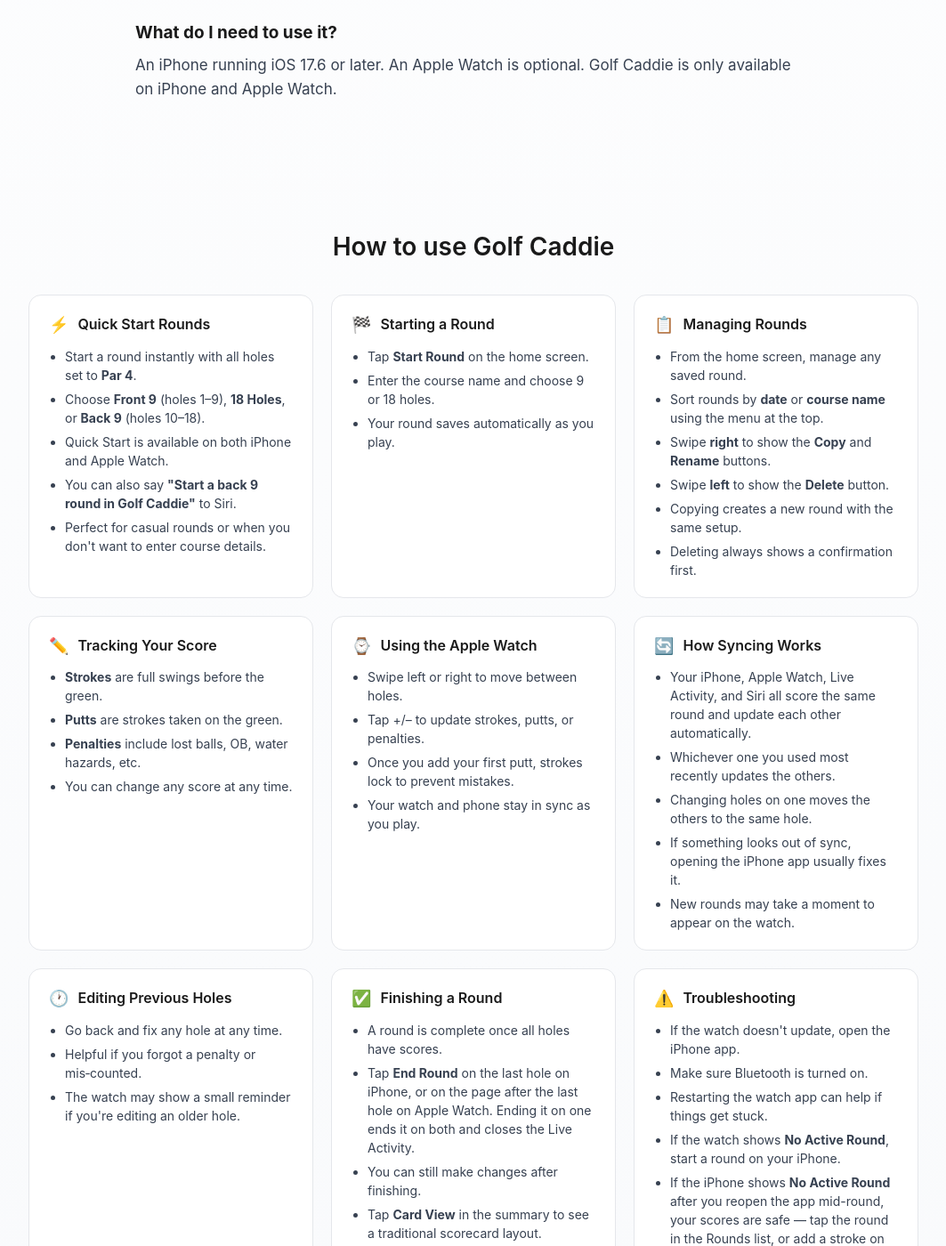
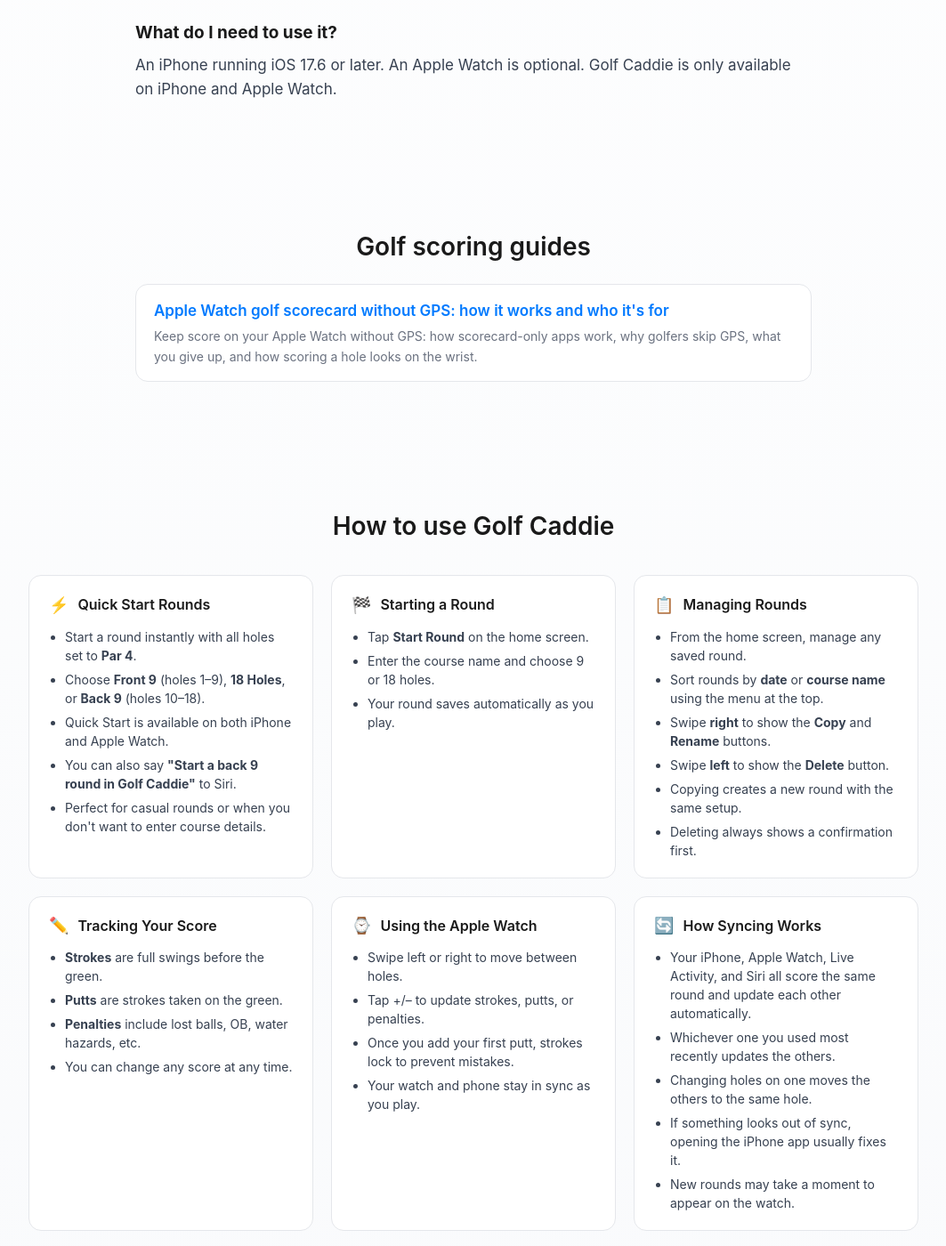
Before and after one commit to Carlos231/carlos231.github.io, a Jekyll site: the page built from apps/golf-caddie/index.html, in a window 1280 px wide and 1400 px high, scrolled down 6653 px. Shown: the whole window at 89% size, without its empty margins (108-1171 px from the left). Built offline with Jekyll 4.4.1, drawn with Linux system fonts in a browser that asks for light colours.

Commit message:
Link guides from the app page and clarify indexing steps

```diff
--- a/apps/golf-caddie/index.html
+++ b/apps/golf-caddie/index.html
@@ -413,6 +413,35 @@
       max-width: none;
     }
 
+    .guide-list {
+      list-style: none;
+      max-width: 760px;
+      margin: 0 auto;
+      padding: 0;
+      display: flex;
+      flex-direction: column;
+      gap: 12px;
+    }
+
+    .guide-list li {
+      background: white;
+      border: 1px solid #e5e7eb;
+      border-radius: 14px;
+      padding: 16px 20px;
+    }
+
+    .guide-list a {
+      font-size: 17px;
+      font-weight: 600;
+    }
+
+    .guide-list span {
+      display: block;
+      font-size: 14px;
+      color: #6b7280;
+      margin-top: 4px;
+    }
+
     .final-cta {
       text-align: center;
     }
@@ -559,6 +588,19 @@
     <p>An iPhone running iOS {{ gc.min_ios }} or later. An Apple Watch is optional. Golf Caddie is only available on iPhone and Apple Watch.</p>
   </div>
 </div>
+
+{%- assign guides = site.pages | where_exp: "p", "p.url contains '/apps/golf-caddie/guides/'" | sort: "date" | reverse %}
+{%- if guides.size > 0 %}
+
+<div class="section" id="guides">
+  <h2>Golf scoring guides</h2>
+  <ul class="guide-list">
+    {%- for g in guides %}
+    <li><a href="{{ g.url }}">{{ g.title | escape }}</a><span>{{ g.description | escape }}</span></li>
+    {%- endfor %}
+  </ul>
+</div>
+{%- endif %}
 
 <div class="section">
   <h2>How to use Golf Caddie</h2>
```
Also changed, not shown: CONTRIBUTING.md (+1 -1 lines), marketing/runbook.md (+5 -5 lines), .claude/skills/weekly-marketing/SKILL.md.
